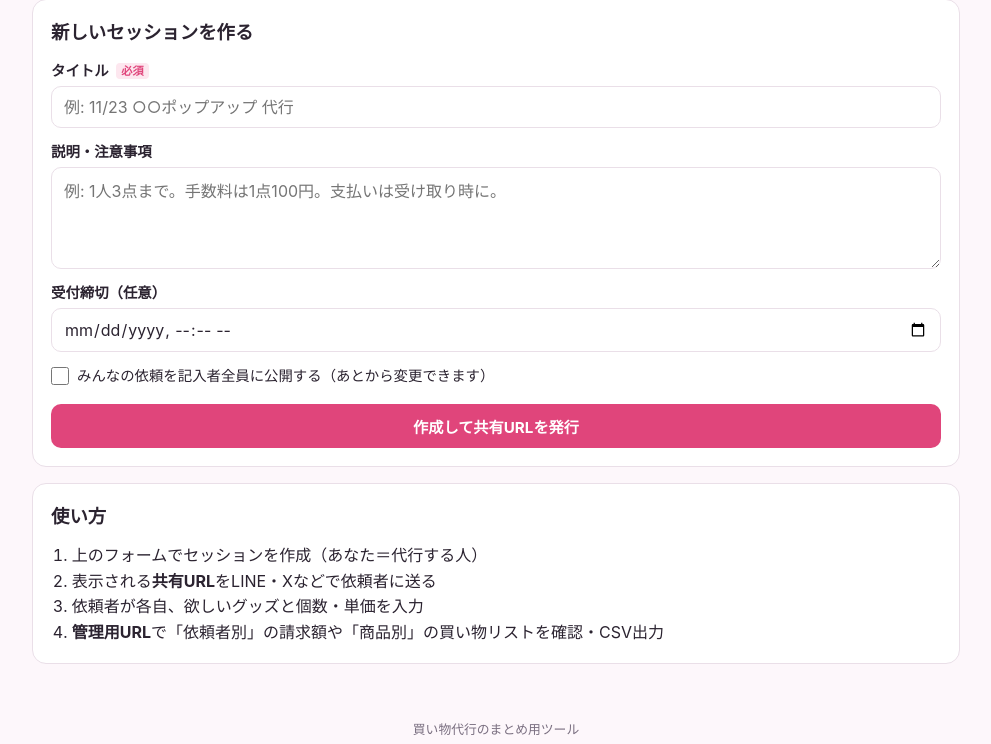
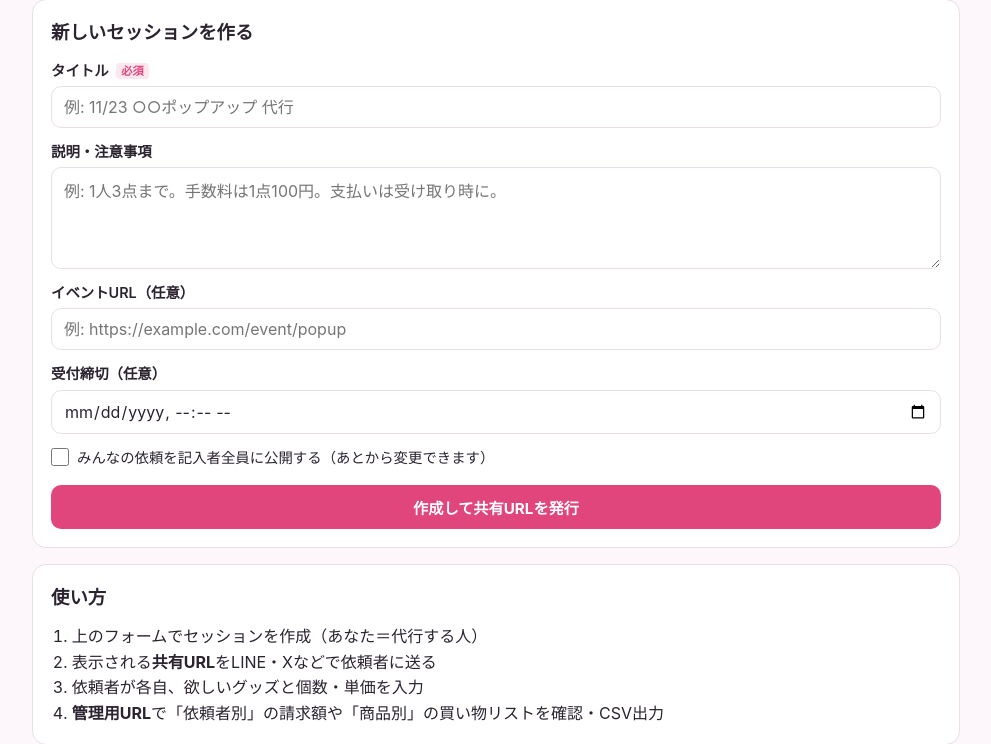
Before and after one commit to zonbi/zonbi, a PHP site: page / in a window 1280 px wide. Shown: the part 244-988 px from the top of the page, without its empty margins (144-1135 px from the left). Run offline with PHP 8.4, Linux system fonts and the light colour scheme.

Commit message:
セッションにイベントURL欄を追加
- 作成・編集フォームの説明・注意事項の下にイベントURL（任意、http/httpsのみ）
- 依頼者ページにリンク表示（別タブ、noopener）
- 既存DB向けに sql/migrations/002_add_event_url.sql を追加、未適用時は案内メッセージ

Co-Authored-By: Claude Opus 5.5 <noreply@anthropic.com>
Claude-Session: https://claude.ai/code/session_011KHpmVysyKZgRmASX5m5nz

```diff
--- a/assets/style.css
+++ b/assets/style.css
@@ -165,3 +165,10 @@ label.checkbox { display: flex; gap: 8px; align-items: center; font-weight: 400;
 label.checkbox input { width: 18px; height: 18px; margin: 0; }
 .edit-url-box { background: var(--primary-soft); border-radius: 12px; padding: 12px; margin-top: 16px; }
 .edit-url-box p { margin: 8px 0 0; }
+input[type=url] {
+  display: block; width: 100%; margin-top: 4px;
+  padding: 10px 12px; font-size: 16px; font-family: inherit;
+  border: 1px solid var(--line); border-radius: 10px;
+  background: var(--card); color: var(--text);
+}
+.event-url { margin: 8px 0; word-break: break-all; font-size: .9rem; }
--- a/index.php
+++ b/index.php
@@ -3,16 +3,20 @@ declare(strict_types=1);
 require __DIR__ . '/lib/bootstrap.php';
 
 $errors = [];
-$form = ['title' => '', 'description' => '', 'deadline' => ''];
+$form = ['title' => '', 'description' => '', 'event_url' => '', 'deadline' => ''];
 
 if ($_SERVER['REQUEST_METHOD'] === 'POST') {
     csrf_check();
     $form['title'] = input_str($_POST, 'title', 100);
     $form['description'] = input_str($_POST, 'description', 2000);
+    $form['event_url'] = input_str($_POST, 'event_url', 500);
     $form['deadline'] = input_str($_POST, 'deadline', 20);
 
     if ($form['title'] === '') {
         $errors[] = 'タイトルを入力してください。';
+    }
+    if ($err = event_url_error($form['event_url'])) {
+        $errors[] = $err;
     }
     $deadline = null;
     if ($form['deadline'] !== '') {
@@ -37,6 +41,12 @@ if ($_SERVER['REQUEST_METHOD'] === 'POST') {
                 if ($e->getCode() !== '23000' || $i === 4) {
                     throw $e;
                 }
+            }
+        }
+        if ($form['event_url'] !== '') {
+            $newId = (int)db()->lastInsertId();
+            if ($err = save_event_url($newId, $form['event_url'])) {
+                flash('error', $err);
             }
         }
         if (!empty($_POST['show_all'])) {
@@ -69,6 +79,9 @@ render_header(config('app_name', '推し活グッズ代行まとめ'));
     <label>説明・注意事項
       <textarea name="description" rows="4" maxlength="2000" placeholder="例: 1人3点まで。手数料は1点100円。支払いは受け取り時に。"><?= h($form['description']) ?></textarea>
     </label>
+    <label>イベントURL（任意）
+      <input type="url" name="event_url" value="<?= h($form['event_url']) ?>" maxlength="500" inputmode="url" placeholder="例: https://example.com/event/popup">
+    </label>
     <label>受付締切（任意）
       <input type="datetime-local" name="deadline" value="<?= h($form['deadline']) ?>">
     </label>
--- a/lib/bootstrap.php
+++ b/lib/bootstrap.php
@@ -374,3 +374,26 @@ function session_shows_all(array $s): bool
 {
     return !empty($s['show_all']);
 }
+
+/** イベントURLの検証（http/https のみ許可）。問題なければ null、エラーなら文言を返す */
+function event_url_error(string $u): ?string
+{
+    if ($u === '') {
+        return null;
+    }
+    if (!preg_match('#^https?://#i', $u) || filter_var($u, FILTER_VALIDATE_URL) === false) {
+        return 'イベントURLは https:// から始まるURLを入力してください。';
+    }
+    return null;
+}
+
+/** event_url 列を保存（列がない古いDBではエラー文言を返す） */
+function save_event_url(int $sessionId, string $u): ?string
+{
+    try {
+        db()->prepare('UPDATE shop_sessions SET event_url = ? WHERE id = ?')->execute([$u === '' ? null : $u, $sessionId]);
+        return null;
+    } catch (PDOException $e) {
+        return 'イベントURLを保存できませんでした。phpMyAdmin で sql/migrations/002_add_event_url.sql を実行してください。';
+    }
+}
--- a/s.php
+++ b/s.php
@@ -122,6 +122,9 @@ render_header($session['title']);
   <h1><?= h($session['title']) ?></h1>
   <?php if ($session['description'] !== null && $session['description'] !== ''): ?>
     <div class="description"><?= nl2br(h($session['description'])) ?></div>
+  <?php endif; ?>
+  <?php if (!empty($session['event_url'])): ?>
+    <p class="event-url">🔗 イベント情報: <a href="<?= h($session['event_url']) ?>" target="_blank" rel="noopener noreferrer nofollow"><?= h($session['event_url']) ?></a></p>
   <?php endif; ?>
   <p class="meta">
     <?php if ($session['deadline']): ?>
--- a/sql/schema.sql
+++ b/sql/schema.sql
@@ -7,6 +7,7 @@ CREATE TABLE IF NOT EXISTS shop_sessions (
   admin_key    CHAR(64)     NOT NULL COMMENT '管理キーのSHA-256',
   title        VARCHAR(100) NOT NULL,
   description  TEXT         NULL,
+  event_url    VARCHAR(500) NULL COMMENT 'イベントの公式URL',
   deadline     DATETIME     NULL COMMENT '受付締切',
   is_closed    TINYINT(1)   NOT NULL DEFAULT 0,
   show_all     TINYINT(1)   NOT NULL DEFAULT 0 COMMENT '1=依頼一覧を記入者全員に公開',
```
Also changed, not shown: admin.php (+12 -1 lines), README.md, sql/migrations/002_add_event_url.sql (added).
